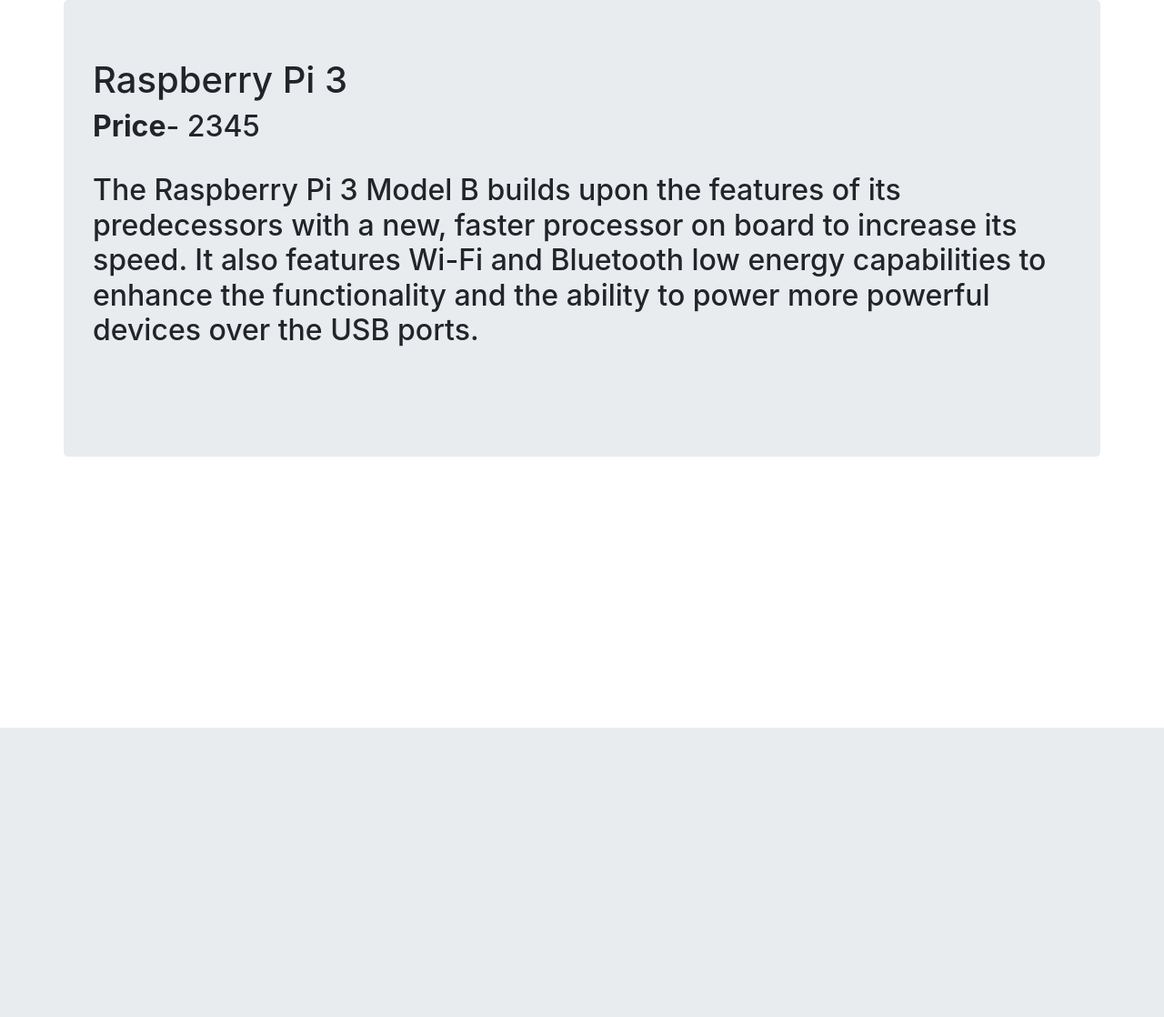
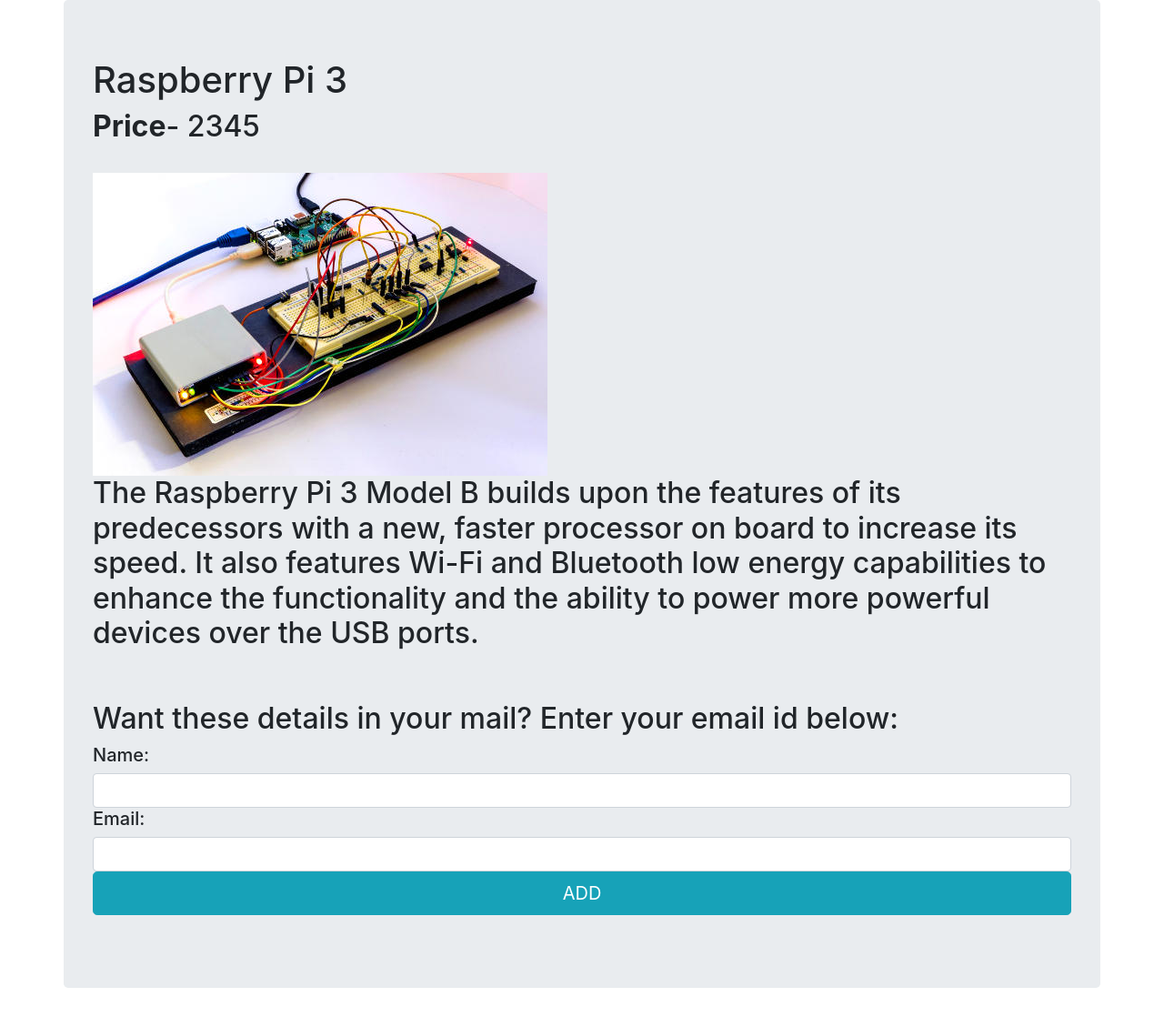
Before and after one commit to rhutujashevde/Product-details-and-mailing-website, a Flask app: page /show-product/1 in a window 1280 px wide. Shown: the whole page at 91% size. Before the commit the page ends 800 px from the top, so only its background shows below. Run offline with Flask 2, Linux system fonts and the light colour scheme; data comes from the database, SQL or seed files in the repository; both versions use the stored data as it was after the commit; some libraries are stand-ins or nearby versions; some web fonts are replaced.

Commit message:
Add files via upload

```diff
--- a/app.py
+++ b/app.py
@@ -14,12 +14,11 @@
 app.config['SQLALCHEMY_COMMIT_ON_TEARDOWN'] = True
 app.config.update(
     DEBUG=True,
-    #EMAIL SETTINGS
     MAIL_SERVER='smtp.gmail.com',
     MAIL_PORT=465,
     MAIL_USE_SSL=True,
-    MAIL_USERNAME = 'projectSARmail@gmail.com',
-    MAIL_PASSWORD = 'rhutuja1234'
+    MAIL_USERNAME = 'dummyflaskmail@gmail.com',
+    MAIL_PASSWORD = 'dummydummy'
     )
 
 mail = Mail(app)
@@ -39,23 +38,17 @@
     products = Products.query.all()
     return render_template("homepage.html", products = products)
 
-@app.route('/show-product/<int:product_id>')
+@app.route('/show-product/<int:product_id>', methods=['GET', 'POST'])
 def showproduct(product_id):
     product = Products.query.filter_by(id=product_id).one()
+    if request.method == 'POST':
+        msg = Message("Product Details",
+        sender="dummyflaskmail@gmail.com",
+        recipients=[request.form['emailid']])
+        msg.body = '<h1>Hey '+ request.form['name'] + '</h1>'
+        mail.send(msg)
+        return render_template("ShowProduct.html", product=product)
     return render_template("ShowProduct.html", product=product)
-
-@app.route('/contactus', methods=['GET', 'POST'])
-def contactus():
-    form = ContactUsForm(request.form)
-
-    if form.validate_on_submit():
-       msg = Message(form.yourname.data,
-        sender="projectSARmail@gmail.com",
-        recipients=['greataakarshan@gmail.com'])
-       msg.body = 'By '+form.yourname.data+',\n'+form.feedback.data
-       mail.send(msg)
-       return render_template('mailsent.html')
-    return render_template('contactus.html', form=form)
 
 db.create_all()
 
--- a/templates/ShowProduct.html
+++ b/templates/ShowProduct.html
@@ -5,6 +5,18 @@
 
 <h2><strong>Price</strong>- {{ product.price }}</h2>
 </br>
+<img src="{{product.image_path}}">
 <h2>{{product.description}}</h2>
 </br></br>
-      {% endblock %}
+
+       <form method = "POST" action = "{{url_for('showproduct', product_id = product.id)}}">
+    <div class = "form-group">
+    <h2 >Want these details in your mail? Enter your email id below:</h2>
+  <h5>Name:</h5>
+  <input class = "form-control" type = "text" size = "30" name = "name">
+    <h5>Email:</h5>
+  <input class = "form-control" type = "text" size = "30" name = "emailid">
+    <button class = "btn btn-lg btn-info btn-block main-font" type = "submit">ADD</button>
+  </div>
+  </form>
+  {% endblock %}
```
Also changed, not shown: database.sqlite, static/images/pi.jpg (added).
